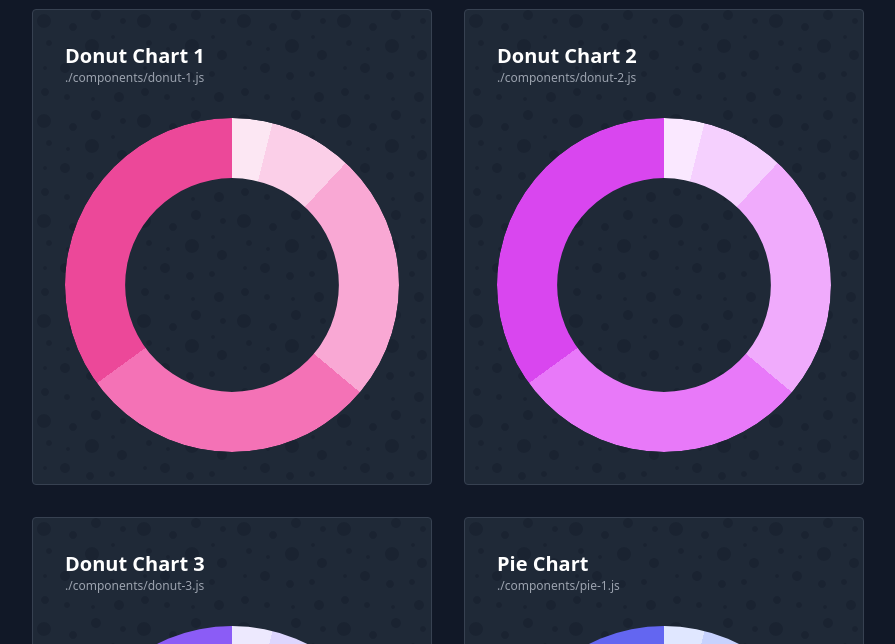
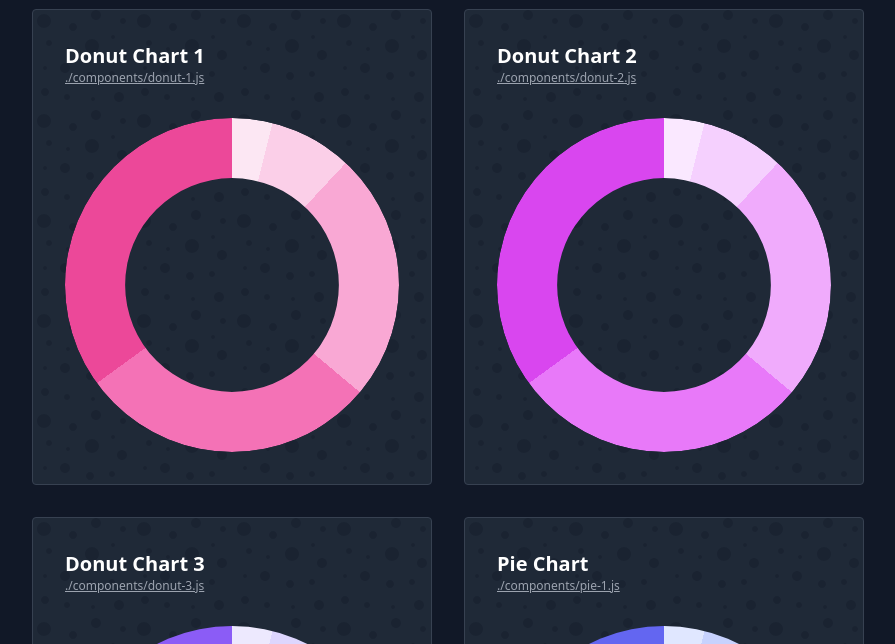
Before and after one commit to PaulieScanlon/css-conic-gradient-charts, a Next.js app: page / in a window 1280 px wide. Shown: the part 247-891 px from the top of the page, without its empty margins (192-1087 px from the left). Built offline with nearby package versions, Linux system fonts and the light colour scheme.

Commit message:
feat: add repo links to components

```diff
--- a/components/donut-1.js
+++ b/components/donut-1.js
@@ -22,7 +22,14 @@ const Chart = ({ data }) => {
     <div className='flex flex-col gap-8 grow'>
       <div className='flex flex-col grow'>
         <h2 className='m-0 text-white text-xl font-bold'>Donut Chart 1</h2>
-        <p className='m-0 text-xs text-gray-400 flex'>./components/donut-1.js</p>
+        <a
+          href='https://github.com/PaulieScanlon/css-conic-gradient-charts/blob/main/components/donut-1.js'
+          target='_blank'
+          rel='noopener'
+          className='m-0 text-xs text-gray-400 flex hover:text-pink-300'
+        >
+          ./components/donut-1.js
+        </a>
       </div>
       <div>
         <svg viewBox='0 0 100 100' xmlns='http://www.w3.org/2000/svg' className='rounded-full'>
--- a/components/donut-2.js
+++ b/components/donut-2.js
@@ -23,7 +23,14 @@ const Chart = ({ data }) => {
     <div className='flex flex-col gap-8 grow'>
       <div className='flex flex-col grow'>
         <h2 className='m-0 text-white text-xl font-bold'>Donut Chart 2</h2>
-        <p className='m-0 text-xs text-gray-400 flex'>./components/donut-2.js</p>
+        <a
+          href='https://github.com/PaulieScanlon/css-conic-gradient-charts/blob/main/components/donut-2.js'
+          target='_blank'
+          rel='noopener'
+          className='m-0 text-xs text-gray-400 flex hover:text-fuchsia-300'
+        >
+          ./components/donut-2.js
+        </a>
       </div>
       <div>
         <svg viewBox='0 0 100 100' xmlns='http://www.w3.org/2000/svg' className='rounded-full'>
--- a/components/donut-3.js
+++ b/components/donut-3.js
@@ -22,7 +22,14 @@ const Chart = ({ data }) => {
     <div className='flex flex-col gap-8 grow'>
       <div className='flex flex-col grow'>
         <h2 className='m-0 text-white text-xl font-bold'>Donut Chart 3</h2>
-        <p className='m-0 text-xs text-gray-400  flex'>./components/donut-3.js</p>
+        <a
+          href='https://github.com/PaulieScanlon/css-conic-gradient-charts/blob/main/components/donut-3.js'
+          target='_blank'
+          rel='noopener'
+          className='m-0 text-xs text-gray-400 flex hover:text-violet-300'
+        >
+          ./components/donut-3.js
+        </a>
       </div>
       <div>
         <svg viewBox='0 0 100 100' xmlns='http://www.w3.org/2000/svg' className='rounded-full'>
--- a/components/github-chart.js
+++ b/components/github-chart.js
@@ -23,7 +23,14 @@ const Chart = ({ data }) => {
     <div className='flex flex-col gap-8 grow'>
       <div className='flex flex-col'>
         <h2 className='m-0 text-white text-xl font-bold'>GitHub Chart</h2>
-        <p className='m-0 text-xs text-gray-400  flex'>./components/github-chart.js</p>
+        <a
+          href='https://github.com/PaulieScanlon/css-conic-gradient-charts/blob/main/components/github-chart.js'
+          target='_blank'
+          rel='noopener'
+          className='m-0 text-xs text-gray-400 flex hover:text-yellow-300'
+        >
+          ./components/github-chart.js
+        </a>
       </div>
       <div className='flex grow justify-center'>
         <svg viewBox='0 0 100 100' xmlns='http://www.w3.org/2000/svg' className='rounded-full'>
--- a/components/github-legend.js
+++ b/components/github-legend.js
@@ -5,8 +5,15 @@ const Legend = ({ data }) => {
   return (
     <div className='flex flex-col gap-8 grow'>
       <div className='flex flex-col'>
-        <h2 className='m-0 text-white text-xl font-bold'>GitHub Chart</h2>
-        <p className='m-0 text-xs text-gray-400  flex'>./components/github-chart.js</p>
+        <h2 className='m-0 text-white text-xl font-bold'>GitHub Legend</h2>
+        <a
+          href='https://github.com/PaulieScanlon/css-conic-gradient-charts/blob/main/components/github-legend.js'
+          target='_blank'
+          rel='noopener'
+          className='m-0 text-xs text-gray-400 flex hover:text-yellow-300'
+        >
+          ./components/github-legend.js
+        </a>
       </div>
       <div>
         <ul className='list-none flex flex-col gap-2 m-0 p-0 text-gray-200'>
--- a/components/pie-1.js
+++ b/components/pie-1.js
@@ -22,7 +22,14 @@ const Chart = ({ data }) => {
     <div className='flex flex-col gap-8 grow'>
       <div className='flex flex-col grow'>
         <h2 className='m-0 text-white text-xl font-bold'>Pie Chart</h2>
-        <p className='m-0 text-xs text-gray-400  flex'>./components/pie-1.js</p>
+        <a
+          href='https://github.com/PaulieScanlon/css-conic-gradient-charts/blob/main/components/pie-1.js'
+          target='_blank'
+          rel='noopener'
+          className='m-0 text-xs text-gray-400 flex hover:text-indigo-300'
+        >
+          ./components/pie-1.js
+        </a>
       </div>
       <div>
         <svg viewBox='0 0 100 100' xmlns='http://www.w3.org/2000/svg' className='rounded-full'>
```
